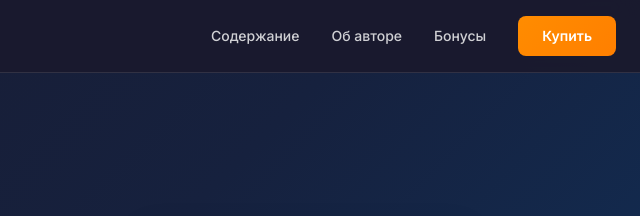
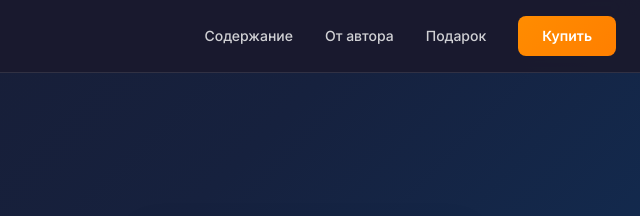
Before and after one commit to AlexFixer333/landing_copywright, a plain HTML site: page index.html in a window 1280 px wide. Shown: the top 216 px of the page, 640-1280 px from the left. Drawn offline with nearby package versions, Linux system fonts and the light colour scheme; a web font is replaced by a local one.

Commit message:
Update index.html

```diff
--- a/index.html
+++ b/index.html
@@ -155,8 +155,8 @@
 
             <nav class="hidden md:flex items-center gap-8">
                 <a href="#content" class="nav-link text-white/80 hover:text-white text-sm font-medium">Содержание</a>
-                <a href="#about" class="nav-link text-white/80 hover:text-white text-sm font-medium">Об авторе</a>
-                <a href="#bonuses" class="nav-link text-white/80 hover:text-white text-sm font-medium">Бонусы</a>
+                <a href="#about" class="nav-link text-white/80 hover:text-white text-sm font-medium">От автора</a>
+                <a href="#bonuses" class="nav-link text-white/80 hover:text-white text-sm font-medium">Подарок</a>
                 <a href="#checkout" class="btn-primary text-white px-6 py-2.5 rounded-lg font-semibold text-sm">Купить</a>
             </nav>
 
@@ -171,8 +171,8 @@
         <div id="mobileMenu" class="hidden md:hidden bg-brand-darker border-t border-white/10">
             <div class="px-6 py-4 flex flex-col gap-4">
                 <a href="#content" class="text-white/80 hover:text-white">Содержание</a>
-                <a href="#about" class="text-white/80 hover:text-white">Об авторе</a>
-                <a href="#bonuses" class="text-white/80 hover:text-white">Бонусы</a>
+                <a href="#about" class="text-white/80 hover:text-white">От автора</a>
+                <a href="#bonuses" class="text-white/80 hover:text-white">Подарок</a>
                 <a href="#checkout" class="btn-primary text-white px-6 py-2.5 rounded-lg font-semibold text-center">Купить</a>
             </div>
         </div>
```
